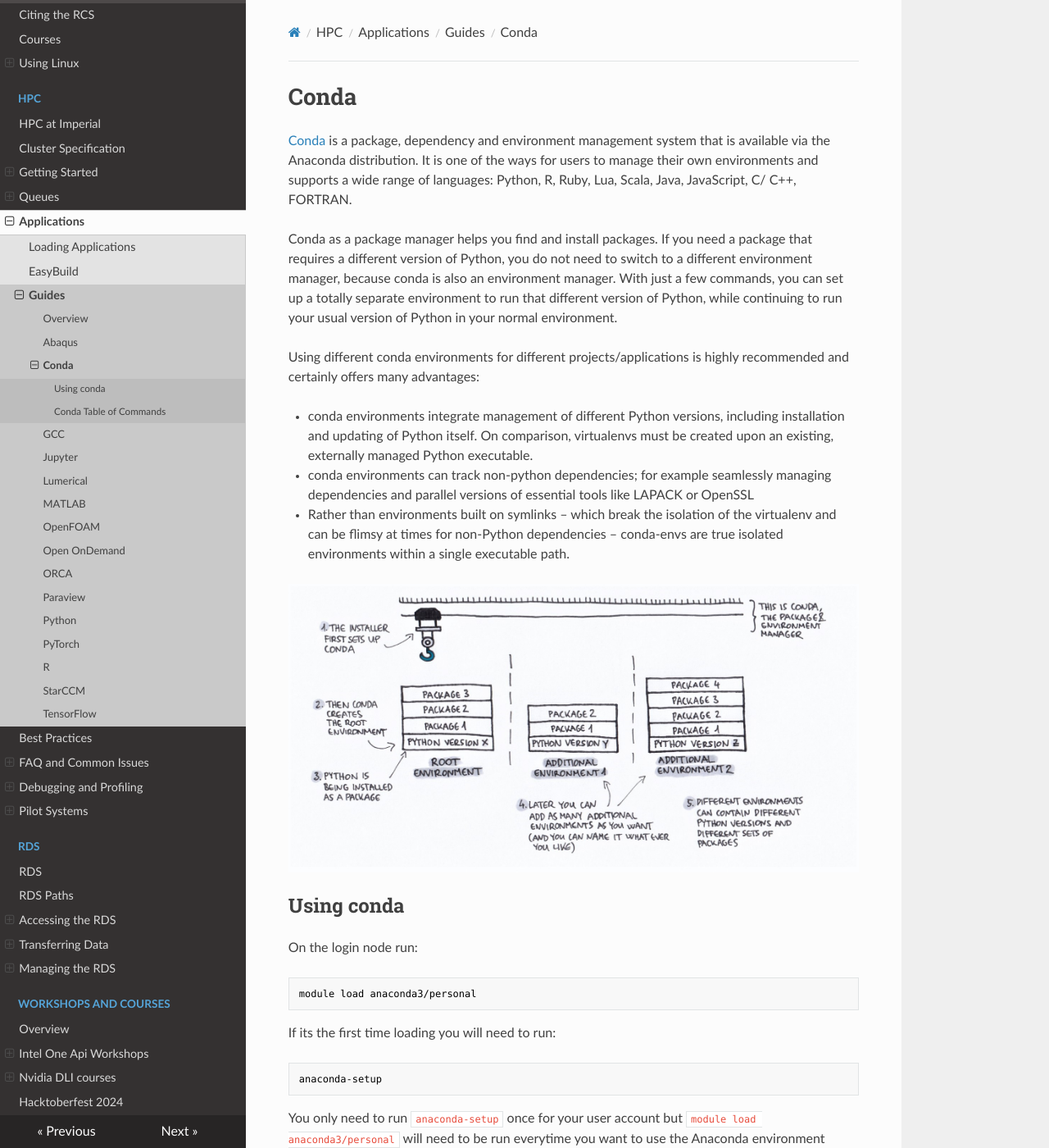
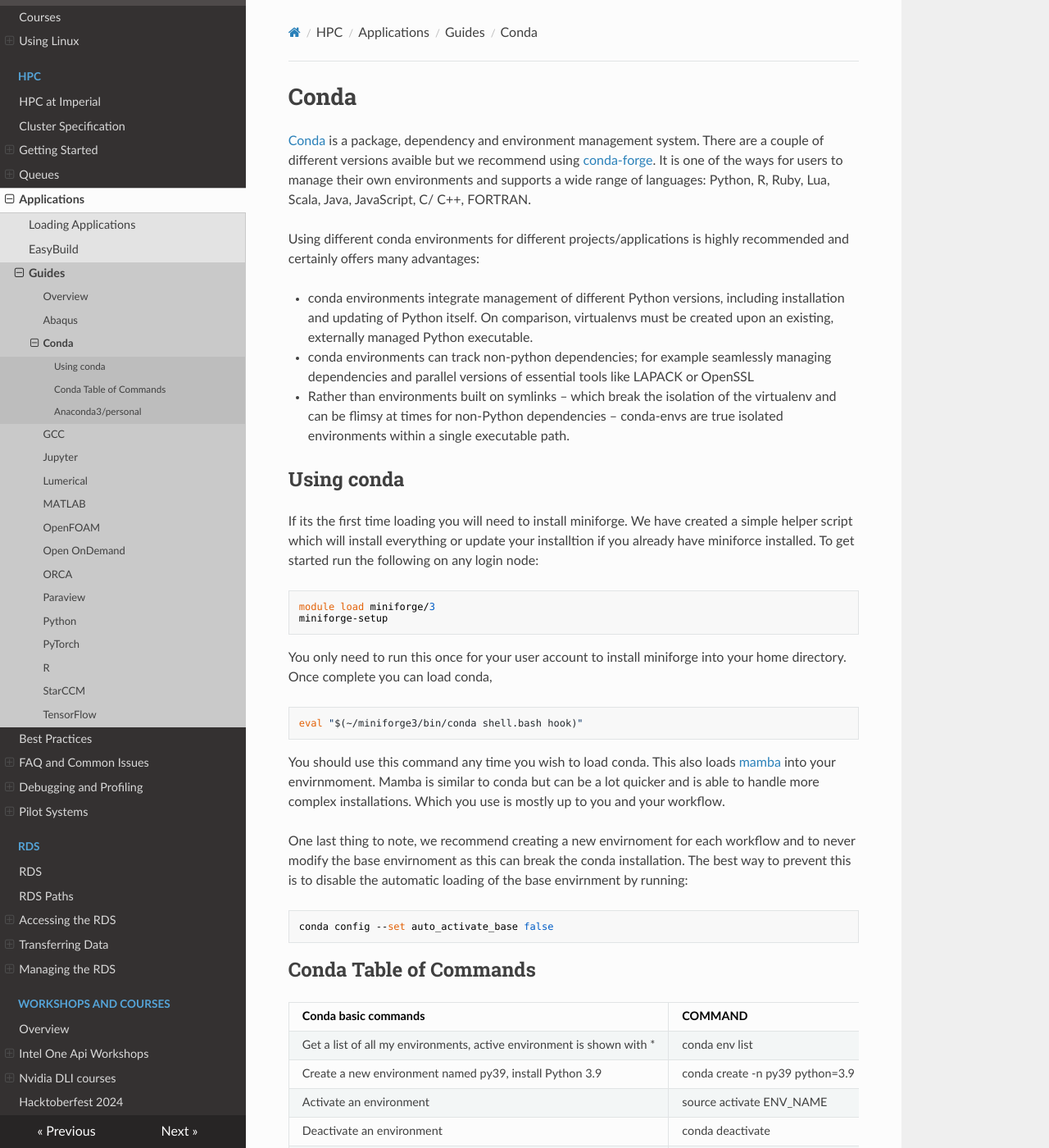
Before and after one commit to ImperialCollegeLondon/icl-rcs-user-guide, an MkDocs documentation site: the page built from docs/hpc/applications/guides/conda.md, in a window 1280 px wide and 1400 px high. Shown: the whole window at 82% size. Built offline with MkDocs 1.6.1, drawn with Linux system fonts in a browser that asks for light colours; nearby versions of some CDN libraries; some of the changed text lies outside the part shown.

Commit message:
Update base conda and python pages

````diff
--- a/docs/hpc/applications/guides/conda.md
+++ b/docs/hpc/applications/guides/conda.md
@@ -1,8 +1,6 @@
 # Conda
 
-[Conda](https://docs.conda.io/en/latest/) is a package, dependency and environment management system that is available via the Anaconda distribution. It is one of the ways for users to manage their own environments and supports a wide range of languages: Python, R, Ruby, Lua, Scala, Java, JavaScript, C/ C++, FORTRAN.
-
-Conda as a package manager helps you find and install packages. If you need a package that requires a different version of Python, you do not need to switch to a different environment manager, because conda is also an environment manager. With just a few commands, you can set up a totally separate environment to run that different version of Python, while continuing to run your usual version of Python in your normal environment.
+[Conda](https://docs.conda.io/en/latest/index.html) is a package, dependency and environment management system. There are a couple of different versions avaible but we recommend using [conda-forge](https://conda-forge.org/download/). It is one of the ways for users to manage their own environments and supports a wide range of languages: Python, R, Ruby, Lua, Scala, Java, JavaScript, C/ C++, FORTRAN.
 
 Using different conda environments for different projects/applications is highly recommended and certainly offers many advantages:
 
@@ -10,22 +8,28 @@ Using different conda environments for different projects/applications is highly
 * conda environments can track non-python dependencies; for example seamlessly managing dependencies and parallel versions of essential tools like LAPACK or OpenSSL
 * Rather than environments built on symlinks – which break the isolation of the virtualenv and can be flimsy at times for non-Python dependencies – conda-envs are true isolated environments within a single executable path.
 
-![Conda](img/conda.jpeg)
 
 ## Using conda
-On the login node run:
+If its the first time loading you will need to install miniforge. We have created a simple helper script which will install everything or update your installtion if you already have miniforce installed. To get started run the following on any login node:
 
-```console
-module load anaconda3/personal
+```
+module load miniforge/3
+miniforge-setup
 ```
 
-If its the first time loading you will need to run:
+You only need to run this once for your user account to install miniforge into your home directory. Once complete you can load conda,
 
 ```
-anaconda-setup
+eval "$(~/miniforge3/bin/conda shell.bash hook)"
 ```
 
-You only need to run `anaconda-setup` once for your user account but `module load anaconda3/personal` will need to be run everytime you want to use the Anaconda environment (including in jobs).
+You should use this command any time you wish to load conda. This also loads [mamba](https://mamba.readthedocs.io/en/latest/user_guide/mamba.html) into your envirnmoment. Mamba is similar to conda but can be a lot quicker and is able to handle more complex installations. Which you use is mostly up to you and your workflow.
+
+One last thing to note, we recommend creating a new envirnoment for each workflow and to never modify the base envirnoment as this can break the conda installation. The best way to prevent this is to disable the automatic loading of the base envirnment by running:
+
+```
+conda config --set auto_activate_base false
+```
 
 ## Conda Table of Commands
 
@@ -40,4 +44,8 @@ You only need to run `anaconda-setup` once for your user account but `module loa
 | Install a package included in Anaconda | conda install PACKAGENAME |
 | Remove unused packages and caches | conda clean |
 
-For a full list of commands please look at the [conda cheet sheet](https://docs.conda.io/projects/conda/en/latest/_downloads/843d9e0198f2a193a3484886fa28163c/conda-cheatsheet.pdf) provided by Anaconda.
+For a full list of commands please see [conda commands](https://docs.conda.io/projects/conda/en/stable/commands/index.html) provided by Anaconda.
+
+## Anaconda3/personal
+
+Long term users will remember the anaconda3/personal module and the attached documentation. This method relied on packages provided by Anaconda Inc. but in 2020 they changed their terms of service requiring all companies with more than 200 employess buy a commercial license. As most workflows on HPC use the conda-forge repo anyway we are moving to using the open source product provided by the same team that manage those repos.
````
Also changed, not shown: docs/hpc/applications/guides/python.md (+3 -3 lines).
